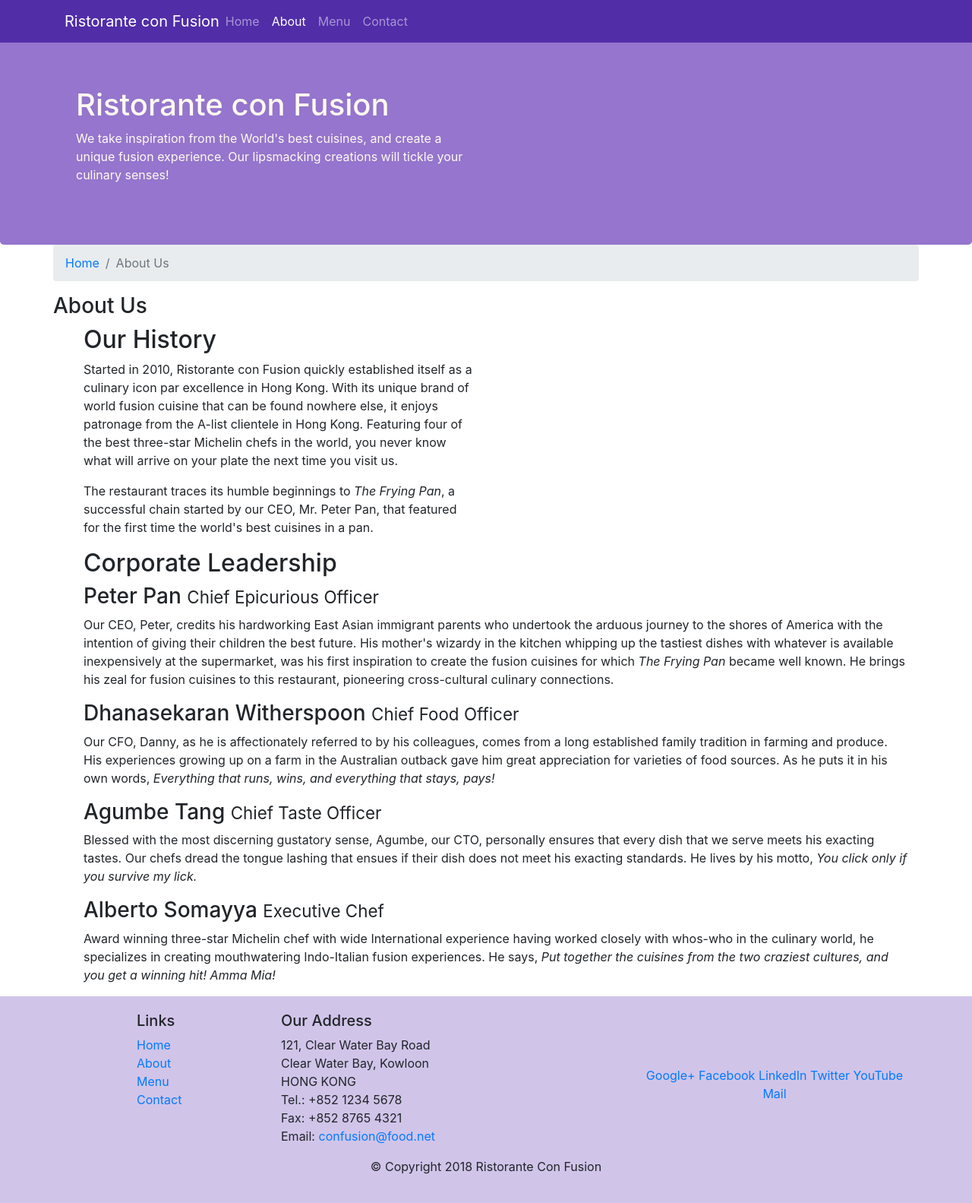
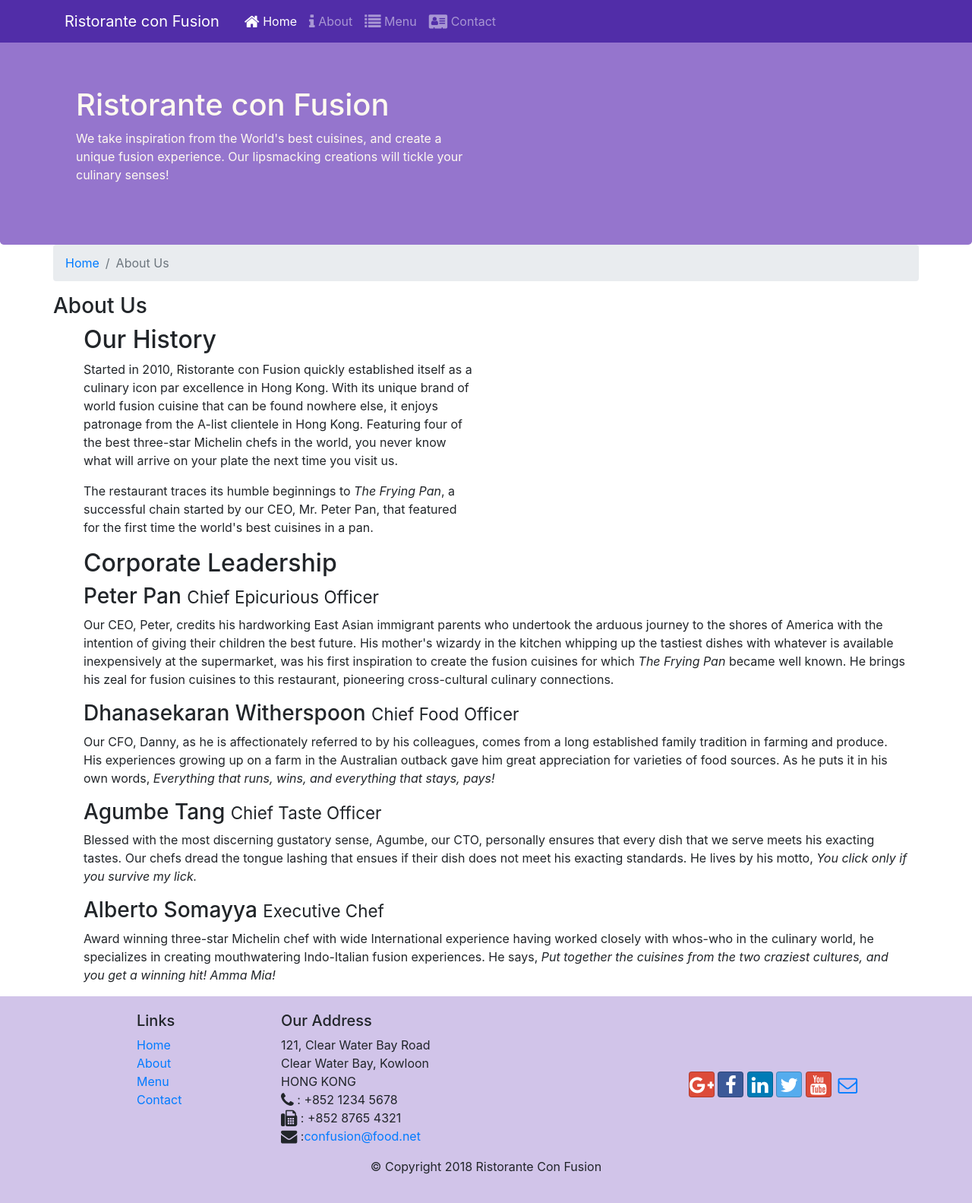
Before and after one commit to devansh2611/bootstrap, a website: page aboutus.html in a window 1280 px wide. Shown: the whole page at 76% size. Drawn offline with nearby package versions, Linux system fonts and the light colour scheme.

Commit message:
icon fonts

```diff
--- a/aboutus.html
+++ b/aboutus.html
@@ -11,6 +11,8 @@
         <!-- Bootstrap CSS -->
         <link rel="stylesheet" href="node_modules/bootstrap/dist/css/bootstrap.min.css">
         <link rel="stylesheet" href="css/styles.css">
+        <link rel="stylesheet" href="node_modules/font-awesome/css/font-awesome.min.css">
+        <link rel="stylesheet" href="node_modules/bootstrap-social/bootstrap-social.css">
     <title>Ristorante Con Fusion: About Us</title>
 
 </head>
@@ -26,10 +28,10 @@
             <a class="navbar-brand mr-auto" href="index.html">Ristorante con Fusion</a>
             <div class="collapse navbar-collapse" id="navbar">
                 <ul class="navbar-nav mr-auto">
-                    <li class="nav-item"><a class="nav-link" href="index.html">Home</a></li>
-                    <li class="nav-item active"><a class="nav-link" href="#">About</a></li>
-                    <li class="nav-item"><a class="nav-link" href="#">Menu</a></li>
-                    <li class="nav-item"><a class="nav-link" href="#">Contact</a></li>
+                    <li class="nav-item active  "><a class="nav-link" href="#"><span class="fa fa-home fa-lg"></span> Home</a></li>
+                    <li class="nav-item"><a class="nav-link" href="aboutus.html"><span class="fa fa-info fa-lg"></span> About</a></li>
+                    <li class="nav-item"><a class="nav-link" href="#"><span class="fa fa-list fa-lg"></span> Menu</a></li>
+                    <li class="nav-item"><a class="nav-link" href="#"><span class="fa fa-address-card fa-lg"></span> Contact</a></li>
                 </ul>
             </div>
 
@@ -107,19 +109,19 @@
 		              121, Clear Water Bay Road<br>
 		              Clear Water Bay, Kowloon<br>
 		              HONG KONG<br>
-		              Tel.: +852 1234 5678<br>
-		              Fax: +852 8765 4321<br>
-		              Email: <a href="mailto:confusion@food.net">confusion@food.net</a>
+		              <i class="fa fa-phone fa-lg"></i> : +852 1234 5678<br>
+		              <i class="fa fa-fax fa-lg"></i> : +852 8765 4321<br>
+                      <i class="fa fa-envelope fa-lg"></i> :<a href="mailto:confusion@food.net">confusion@food.net</a>
 		           </address>
                 </div>
                 <div class="col-12 col-sm-4 align-self-center">
                     <div class="text-center">
-                        <a href="http://google.com/+">Google+</a>
-                        <a href="http://www.facebook.com/profile.php?id=">Facebook</a>
-                        <a href="http://www.linkedin.com/in/">LinkedIn</a>
-                        <a href="http://twitter.com/">Twitter</a>
-                        <a href="http://youtube.com/">YouTube</a>
-                        <a href="mailto:">Mail</a>
+                        <a class="btn btn-social-icon btn-google" href="http://google.com/+"><i class="fa fa-google-plus fa-lg"></i></a>
+                        <a class="btn btn-social-icon btn-facebook" href="http://www.facebook.com/profile.php?id="><i class="fa fa-facebook fa-lg"></i></a>
+                        <a class="btn btn-social-icon btn-linkedin" href="http://www.linkedin.com/in/"><i class="fa fa-linkedin fa-lg"></i></a>
+                        <a class="btn btn-social-icon btn-twitter" href="http://twitter.com/"><i class="fa fa-twitter fa-lg"></i></a>
+                        <a class="btn btn-social-icon btn-google" href="http://youtube.com/"><i class="fa fa-youtube fa-lg"></i></a>
+                        <a class="btn btn-social-icon" href="mailto:"><i class="fa fa-envelope-o fa-lg"></i></a>
                     </div>
                 </div>
            </div>
--- a/css/styles.css
+++ b/css/styles.css
@@ -42,3 +42,7 @@ body{
 .navbar-dark{
     background: #512DA8;
 }
+
+.navbar-nav{
+    margin-left: 25px;
+}
--- a/package.json
+++ b/package.json
@@ -15,6 +15,8 @@
   },
   "dependencies": {
     "bootstrap": "^4.0.0",
+    "bootstrap-social": "^5.1.1",
+    "font-awesome": "^4.7.0",
     "jquery": "^3.3.1",
     "popper.js": "^1.12.9"
   }
```
Also changed, not shown: index.html (+16 -13 lines), 1 other file.
